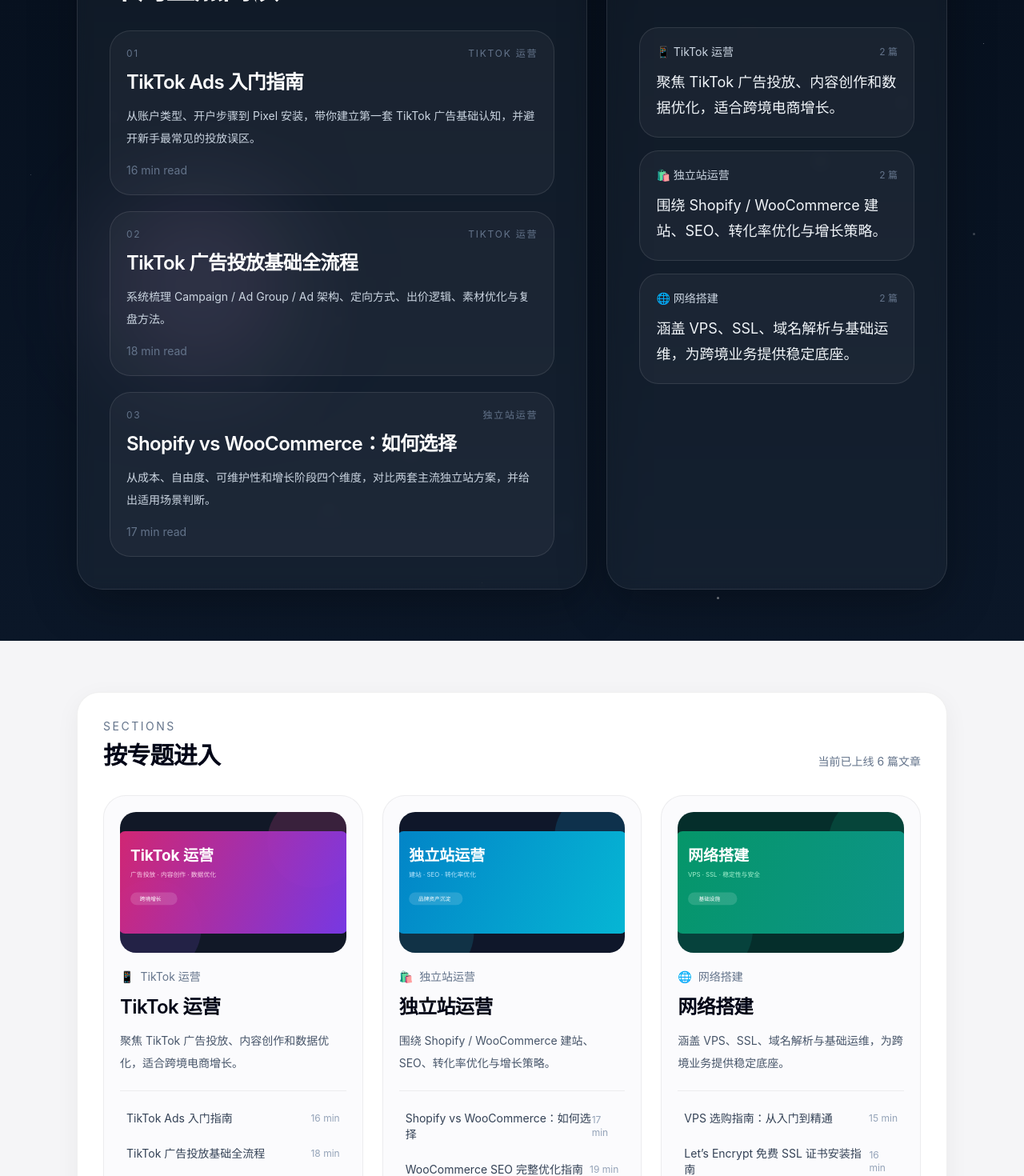
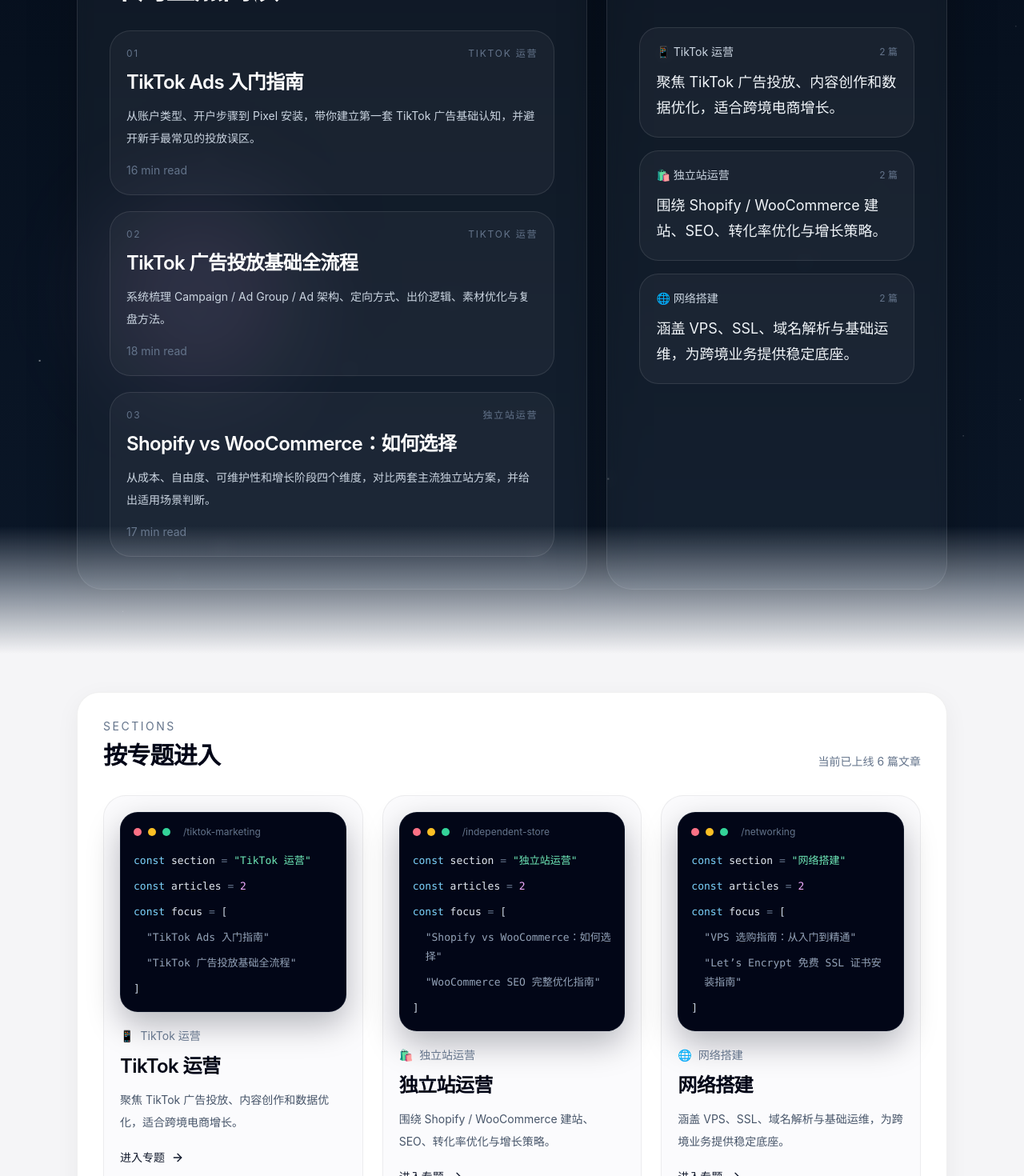
Before and after one commit to gonewiththesakura-creator/cross-border-ecommerce, a Next.js app: page / in a window 1280 px wide. Shown: the part 1020-2490 px from the top of the page at 80% size. Built offline with nearby package versions, Linux system fonts and the light colour scheme.

Commit message:
refine: 动态星空、柔和过渡与代码风专题卡片

```diff
--- a/components/Starfield.js
+++ b/components/Starfield.js
@@ -2,35 +2,39 @@
 
 export default function Starfield() {
   const stars = useMemo(() => {
-    return Array.from({ length: 42 }, (_, i) => ({
+    return Array.from({ length: 56 }, (_, i) => ({
       id: i,
-      left: `${(i * 37) % 100}%`,
-      top: `${(i * 19 + 7) % 100}%`,
-      size: i % 5 === 0 ? 3 : i % 3 === 0 ? 2 : 1,
-      opacity: i % 4 === 0 ? 0.45 : 0.22,
-      delay: `${(i % 9) * 0.7}s`,
-      duration: `${5 + (i % 6)}s`,
+      left: `${(i * 17.37) % 100}%`,
+      top: `${(i * 11.91 + 9) % 100}%`,
+      size: i % 7 === 0 ? 3 : i % 3 === 0 ? 2 : 1,
+      opacity: i % 4 === 0 ? 0.65 : 0.35,
+      driftX: (i % 5) - 2,
+      driftY: (i % 7) - 3,
+      duration: 8 + (i % 9),
+      delay: (i % 11) * 0.6,
     }))
   }, [])
 
   return (
     <div className="pointer-events-none absolute inset-0 overflow-hidden">
-      <div className="absolute inset-0 bg-[radial-gradient(circle_at_top,rgba(255,255,255,0.12),transparent_28%),linear-gradient(180deg,#020617_0%,#07111f_55%,#0b1728_100%)]" />
+      <div className="absolute inset-0 bg-[radial-gradient(circle_at_top,rgba(255,255,255,0.10),transparent_24%),linear-gradient(180deg,#020617_0%,#07111f_60%,#0b1728_100%)]" />
       <div className="absolute left-1/2 top-[-140px] h-[340px] w-[340px] -translate-x-1/2 rounded-full bg-white/10 blur-3xl" />
       <div className="absolute right-[8%] top-[20%] h-[220px] w-[220px] rounded-full bg-sky-300/10 blur-3xl" />
       <div className="absolute left-[10%] bottom-[18%] h-[240px] w-[240px] rounded-full bg-fuchsia-300/10 blur-3xl" />
       {stars.map((star) => (
         <span
           key={star.id}
-          className="absolute animate-pulse rounded-full bg-white"
+          className="absolute rounded-full bg-white animate-[starDrift_linear_infinite]"
           style={{
             left: star.left,
             top: star.top,
             width: `${star.size}px`,
             height: `${star.size}px`,
             opacity: star.opacity,
-            animationDelay: star.delay,
-            animationDuration: star.duration,
+            animationDuration: `${star.duration}s`,
+            animationDelay: `${star.delay}s`,
+            ['--dx']: `${star.driftX * 8}px`,
+            ['--dy']: `${star.driftY * 8}px`,
           }}
         />
       ))}
--- a/pages/index.js
+++ b/pages/index.js
@@ -5,6 +5,37 @@
 import CursorGlow from '@/components/CursorGlow'
 
 const featured = articles.slice(0, 3)
+
+function SectionCodeCard({ section, items }) {
+  return (
+    <Link href={`/${section.slug}`} className="group block rounded-[28px] border border-black/[0.06] bg-[#fbfbfd] p-5 transition hover:-translate-y-0.5 hover:shadow-[0_16px_40px_rgba(15,23,42,0.08)]">
+      <div className="rounded-[22px] border border-slate-900/90 bg-slate-950 p-4 text-slate-200 shadow-[0_16px_40px_rgba(2,6,23,0.28)]">
+        <div className="mb-4 flex items-center gap-2">
+          <span className="h-2.5 w-2.5 rounded-full bg-rose-400" />
+          <span className="h-2.5 w-2.5 rounded-full bg-amber-400" />
+          <span className="h-2.5 w-2.5 rounded-full bg-emerald-400" />
+          <span className="ml-2 text-xs text-slate-500">/{section.slug}</span>
+        </div>
+        <div className="space-y-2 font-mono text-[13px] leading-6">
+          <div><span className="text-sky-300">const</span> section <span className="text-slate-500">=</span> <span className="text-emerald-300">"{section.title}"</span></div>
+          <div><span className="text-sky-300">const</span> articles <span className="text-slate-500">=</span> <span className="text-fuchsia-300">{items.length}</span></div>
+          <div><span className="text-sky-300">const</span> focus <span className="text-slate-500">=</span> <span className="text-slate-300">[</span></div>
+          {items.slice(0, 3).map((item) => (
+            <div key={item.slug} className="pl-4 text-slate-400">"{item.title}"</div>
+          ))}
+          <div><span className="text-slate-300">]</span></div>
+        </div>
+      </div>
+      <div className="mt-5 flex items-center gap-2 text-sm text-slate-500">
+        <span>{section.icon}</span>
+        <span>{section.title}</span>
+      </div>
+      <h3 className="mt-3 text-2xl font-semibold">{section.title}</h3>
+      <p className="mt-3 text-sm leading-7 text-slate-600">{section.description}</p>
+      <div className="mt-5 inline-flex items-center text-sm font-medium text-slate-900">进入专题 <ArrowRight className="ml-2 h-4 w-4" /></div>
+    </Link>
+  )
+}
 
 export default function Home() {
   return (
@@ -26,7 +57,7 @@
         </header>
 
         <main className="relative z-10">
-          <section className="container py-24 md:py-32">
+          <section className="container pb-24 pt-24 md:pb-32 md:pt-32">
             <div className="mx-auto max-w-6xl text-center">
               <div className="inline-flex items-center rounded-full border border-white/15 bg-white/5 px-4 py-2 text-xs tracking-[0.18em] text-slate-300 backdrop-blur">CROSS-BORDER ECOMMERCE PLAYBOOK</div>
               <h1 className="mx-auto mt-8 max-w-5xl text-5xl font-semibold leading-[0.98] text-white md:text-7xl lg:text-[5.5rem]">
@@ -44,7 +75,7 @@
             </div>
           </section>
 
-          <section className="container pb-16">
+          <section className="container pb-20">
             <div className="grid gap-6 lg:grid-cols-[1.2fr_.8fr]">
               <div className="rounded-[32px] border border-white/10 bg-white/[0.04] p-8 shadow-[0_20px_60px_rgba(0,0,0,0.28)] backdrop-blur md:p-10">
                 <div className="text-sm uppercase tracking-[0.18em] text-slate-400">Featured</div>
@@ -84,10 +115,12 @@
               </div>
             </div>
           </section>
+
+          <div className="absolute inset-x-0 bottom-0 h-40 bg-gradient-to-b from-transparent via-[#dfe6ef]/55 to-[#f5f5f7]" />
         </main>
       </div>
 
-      <section className="container py-16">
+      <section className="container pb-16 pt-8 md:pt-12">
         <div className="soft-card p-6 md:p-8">
           <div className="flex flex-col gap-3 md:flex-row md:items-end md:justify-between">
             <div>
@@ -100,28 +133,7 @@
           <div className="mt-8 grid gap-6 lg:grid-cols-3">
             {Object.values(sections).map((section) => {
               const items = getSectionArticles(section.slug)
-              return (
-                <div key={section.slug} className="rounded-[28px] border border-black/[0.06] bg-[#fbfbfd] p-5 transition hover:-translate-y-0.5 hover:shadow-[0_16px_40px_rgba(15,23,42,0.08)]">
-                  <img src={section.cover} alt={section.title} className="h-44 w-full rounded-[20px] object-cover" />
-                  <div className="mt-5 flex items-center gap-2 text-sm text-slate-500">
-                    <span>{section.icon}</span>
-                    <span>{section.title}</span>
-                  </div>
-                  <h3 className="mt-3 text-2xl font-semibold">{section.title}</h3>
-                  <p className="mt-3 text-sm leading-7 text-slate-600">{section.description}</p>
-                  <div className="mt-5 space-y-2 border-t border-black/[0.06] pt-4">
-                    {items.map((item) => (
-                      <Link key={item.slug} href={`/${section.slug}/${item.slug}`} className="flex items-center justify-between rounded-xl px-2 py-2 text-sm text-slate-700 hover:bg-white">
-                        <span>{item.title}</span>
-                        <span className="text-xs text-slate-400">{item.readTime} min</span>
-                      </Link>
-                    ))}
-                  </div>
-                  <Link href={`/${section.slug}`} className="mt-5 inline-flex items-center text-sm font-medium text-slate-900">
-                    查看板块 <ArrowRight className="ml-2 h-4 w-4" />
-                  </Link>
-                </div>
-              )
+              return <SectionCodeCard key={section.slug} section={section} items={items} />
             })}
           </div>
         </div>
--- a/styles/globals.css
+++ b/styles/globals.css
@@ -19,3 +19,11 @@
   .soft-card { @apply rounded-[28px] border border-black/[0.06] bg-white shadow-[0_8px_30px_rgba(15,23,42,0.05)]; }
   .pill { @apply inline-flex items-center rounded-full border border-black/10 bg-black/[0.03] px-3 py-1 text-xs text-slate-600; }
 }
+
+@keyframes starDrift {
+  0% { transform: translate3d(0,0,0); opacity: .25; }
+  25% { transform: translate3d(var(--dx), calc(var(--dy) * -0.5), 0); opacity: .8; }
+  50% { transform: translate3d(calc(var(--dx) * -0.4), var(--dy), 0); opacity: .35; }
+  75% { transform: translate3d(calc(var(--dx) * 0.5), calc(var(--dy) * 0.3), 0); opacity: .75; }
+  100% { transform: translate3d(0,0,0); opacity: .25; }
+}
```
